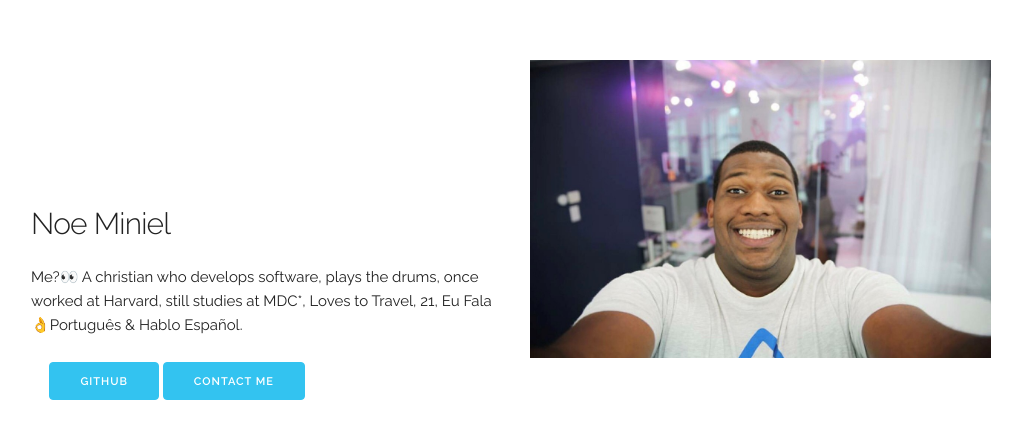
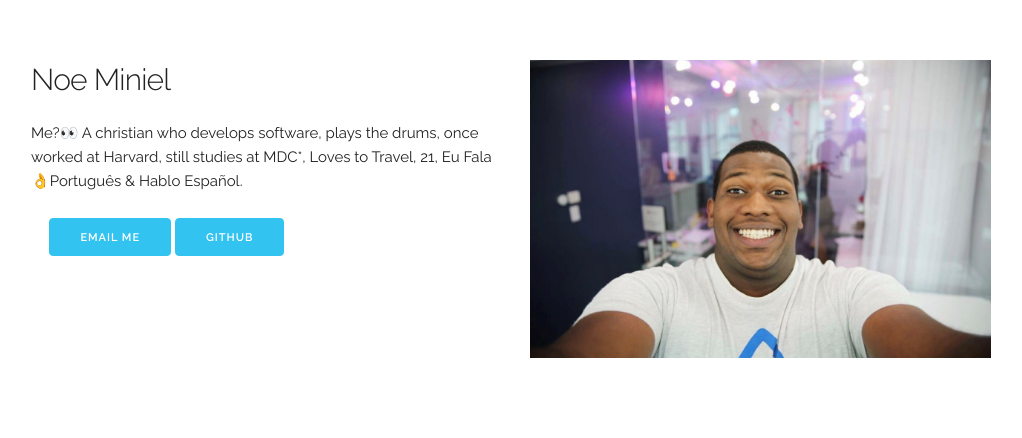
Before and after one commit to Noe007/Noe007.github.io, a plain HTML site: page index.html in a window 1280 px wide. Shown: the part 180-618 px from the top of the page, without its empty margins (129-1151 px from the left). Drawn offline with Linux system fonts and the light colour scheme.

Commit message:
my profile 4

```diff
--- a/index.html
+++ b/index.html
@@ -36,12 +36,12 @@
 
 
       <div class="row" style="margin-top: 25%">
-          <div class="six columns" style="margin-top: 15%">
+          <div class="six columns">
             <h4>Noe Miniel</h4>
             <p>Me?👀 A christian who develops software, plays the drums, once worked at Harvard, still studies at MDC*, Loves to Travel, 21, Eu Fala👌Português & Hablo Español</a>.</p>
             <div class="column">
+              <a class="button button-primary" href="mailto:noeminiel@gmail.com">Email Me</a>
               <a class="button button-primary" href="https://github.com/Noe007">Github</a>
-              <a class="button button-primary" href="mailto:noeminiel@gmail.com">Contact Me</a>
             </div>
 
           </div>
```
